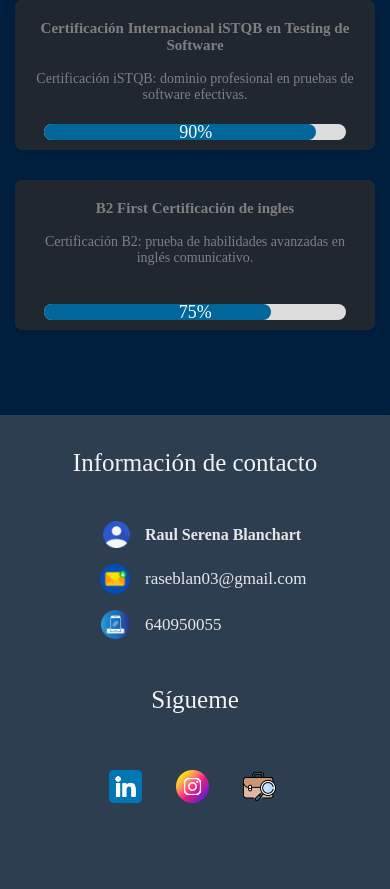
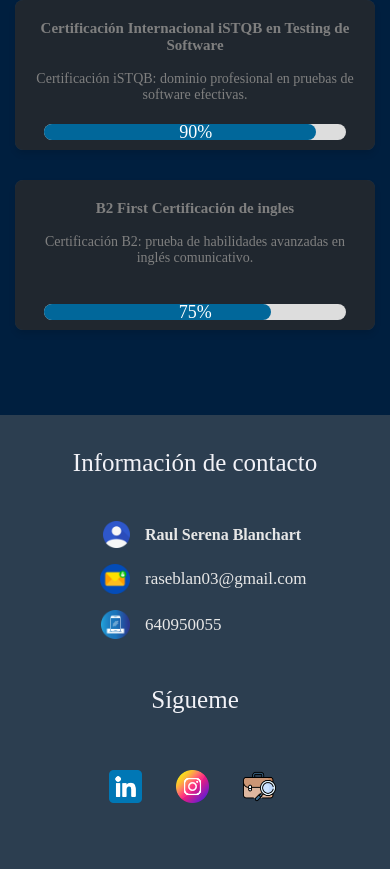
Before and after one commit to raseblan/Raul_Serena, a plain HTML site: page index.html in a window 390 px wide. Shown: the part 3375-4264 px from the top of the page. Drawn offline with Linux system fonts and the light colour scheme.

Commit message:
uploaded

```diff
--- a/style.css
+++ b/style.css
@@ -196,7 +196,7 @@ nav ul li:hover {
 .seccion {
     background-color: #001F3F;
     color: #ffffff;
-    padding: 60px 0px;
+    padding: 60px 0;
     display: flex;
     flex-wrap: wrap;
     justify-content: center;
@@ -1501,8 +1501,7 @@ a {
         padding: 70px 0px;
     }
     .seccion2-copia {
-        margin-bottom: -20px;
-        padding: 20px 0px 40px 0px;
+        padding: 20px 0px;
     }
     .titulo {
         margin-bottom: 15px;
```
